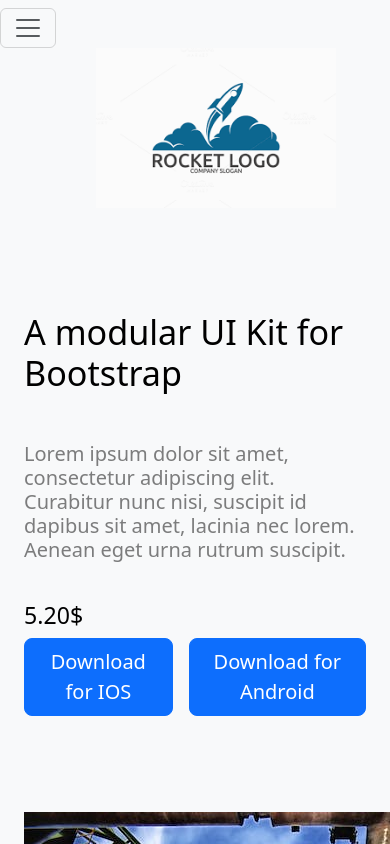
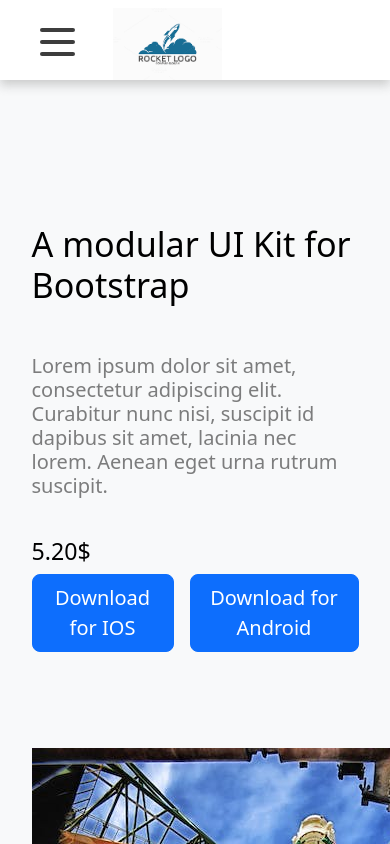
Before and after one commit to Nasa-ria/Nasaria-Mumuni-Frontend-Developer, a React (Create React App) app in the folder ui/: page / in a window 390 px wide. Shown: the top 844 px of the page. Built offline with nearby package versions, Linux system fonts and the light colour scheme; no server answers.

Commit message:
fixed pagination,cad grid and navbar

```diff
--- a/ui/src/components/App.jsx
+++ b/ui/src/components/App.jsx
@@ -11,12 +11,12 @@ function App() {
         <Nav />
         <main>
           <div className="album py-5 bg-light">
-            <div className="container">
+
               <Routes>
                 <Route path="/" exact element={<Home />} />
 
               </Routes>
-            </div>
+
           </div>
         </main>
         < Footer />
--- a/ui/src/components/Home.jsx
+++ b/ui/src/components/Home.jsx
@@ -10,8 +10,11 @@ function Home() {
 
   return (
     <>
-    <div className="">
-     <section className="banner"  >
+
+
+
+      {/* banner */}
+     <section className=" mt-5 " >
         <div className="container pb-5">
           <div className="row py-5 align-items-center ">
             <div className="col-lg-6 ">
@@ -24,17 +27,18 @@ function Home() {
               </div>
             </div>
             <div className="col-6 .col-sm-4.col-lg-8text-lg-rigt text-center mt-5 mt-lg-0">
-              <div className="banner-phone-image"> <img src={rocket} /> </div>
+              <div className="banner-phoneimage"> <img src={rocket} /> </div>
             </div>
           </div>
-        </div>
+       </div>
       </section>
-</div>
+
       {/* About us section */}
-      <section className="py-3 py-md-5" id="about">
-        <div className="container">
-          <div className="row gy-3 gy-md-4 gy-lg-0 align-items-lg-center">
-            <div className="col-12 col-lg-6 col-xl-5">
+      <div style={{width:"100%", backgroundColor:"lightblue",height:"33em"}}>
+      <section className=""  id="about">
+        <div className=" container ">
+          <div className="row gy-3 container-fluid w-100 pt-5">
+            <div className="col-12 col-lg-6 col-xl-5  my-4">
               <img className="img-fluid rounded" loading="lazy" src={aboutimg} style={{ width: "77em" }} alt="About 1" />
             </div>
             <div className="col-12 col-lg-6 col-xl-7">
@@ -75,12 +79,15 @@ function Home() {
               </div>
             </div>
           </div>
+          </div>
+        </section>
         </div>
-      </section>
 
       {/* rocket lit */}
       <RocketList />
-      <p className=""><Link to="nav" smooth={true} duration={500}><i class="bi bi-arrow-up" style={{ fontSize: "3em" }}></i></Link></p>
+      <p className=""><Link to="nav" smooth={true} duration={500}><i class="bi bi-arrow-up" style={{ fontSize: "2em" ,float:"right"}}></i></Link></p>
+
+
     </>
   )
 }
--- a/ui/src/components/Nav.jsx
+++ b/ui/src/components/Nav.jsx
@@ -1,26 +1,28 @@
 import logo from "../Images/logos.png"
 import { Link } from "react-scroll";
+import './Style.css';
 
 
 function Nav() {
   return (
     <>
-      <nav className="navbar navbar-expand-lg navbar-light bg-light" id="nav">
-        <button className="navbar-toggler" type="button" data-toggle="collapse" data-target="#navbarsExample08" aria-controls="navbarsExample08" aria-expanded="false" aria-label="Toggle navigation">
-          <span className="navbar-toggler-icon"></span>
-        </button>
-        <img src={logo} style={{ width: "15em", height: "10em", marginLeft: "6em", }} />
-        <div className="collapse navbar-collapse justify-content-md-center " id="navbarsExample08">
-          <ul className="navbar-nav d-flex">
-            <li className="nav-item " style={{fontSize:"2em"}}>
-              <Link to="about" smooth={true} duration={500}>About</Link>
-            </li>
-            <li className="nav-item" style={{fontSize:"2em"}}>
-              <Link to="rocket" smooth={true} duration={500}>Rockets</Link>
-            </li>
+      <nav className="navbar" id="nav">
+        <div className="navbar-container container">
+          <input type="checkbox" name="" id="" />
+          <div className="hamburger-lines">
+            <span className="line line1"></span>
+            <span className="line line2"></span>
+            <span className="line line3"></span>
+          </div>
+          <ul className="menu-items mb-3">
+            <li><a href="#"> <Link to="" smooth={true} duration={500}>Home</Link></a></li>
+            <li><a href="#"> <Link to="about" smooth={true} duration={500}>About</Link></a></li>
+            <li><a href="#"> <Link to="rocket" smooth={true} duration={500}>Rocket</Link></a></li>
+
           </ul>
+          <img className="-pt-2" src={logo} style={{ width: "17em", height: "4.5em", objectFit: "contain" }} />
         </div>
-   </nav>
+      </nav>
     </>
   )
 }
--- a/ui/src/components/Rocket.jsx
+++ b/ui/src/components/Rocket.jsx
@@ -27,12 +27,11 @@ function Rocket(props){
 
     return(
         <>
-        {console.log(rocket)}
            <h3 className="text-center">{rocket.rocket_name}</h3>
-           <p>Description: {rocket.description}</p>
-           <p>Company: {rocket.company}</p>
-           <p>Country: {rocket.country}</p>
-           <h3> <Link to={rocket.wikipedia}>wikipedia</Link></h3>
+           <p><b>Description:</b> {rocket.description}</p>
+           <p><b>Company:</b> {rocket.company}</p>
+           <p><b>Country:</b> {rocket.country}</p>
+           <h3> <Link to={rocket.wikipedia}>wikipedia Link</Link></h3>
         </>
     )
 }
--- a/ui/src/components/RocketCard.jsx
+++ b/ui/src/components/RocketCard.jsx
@@ -21,8 +21,10 @@ function RocketCard(props) {
 
     return (
         <>
+            <div class="container mt-5 mx-2">
                 <div class="row">
-            <div class="card ">
+                    <div class="col">
+                        <div class="card p-3">
                             <div class="card-body">
                                 <h5 class="card-title text-center"> {props.rocket.rocket_name}</h5>
                                 <p class="card-text">{truncatedDescription}......</p>
@@ -32,7 +34,8 @@ function RocketCard(props) {
                                         <button className="btn btn-lg btn-primary" onClick={openPopup}>View Details</button>
 
                                     </div>
-
+                                </div>
+                            </div>
                         </div>
                     </div>
                 </div>
@@ -43,7 +46,7 @@ function RocketCard(props) {
                     <div className="popup">
                         <div className="popup-content">
                             <Rocket rocket={props.rocket} />
-                            <button className="btn btn-lg btn-primary" onClick={closePopup}>Close</button>
+                            <button className="btn  btn-primary" onClick={closePopup}>Close</button>
                         </div>
                     </div>
                 )}
--- a/ui/src/components/Style.css
+++ b/ui/src/components/Style.css
@@ -1,4 +1,6 @@
 /* styles.css */
+
+
 * {
 	margin: 0;
 	padding: 0;
@@ -6,10 +8,12 @@
 }
 
 .rocket-card {
-    border: 1px solid #ccc;
+    border: 1px solid #cccccc;
     padding: 10px;
     margin: 10px;
     border-radius: 5px;
+    width: 25em;
+
   }
 
   .popup {
@@ -22,6 +26,7 @@
     display: flex;
     justify-content: center;
     align-items: center;
+    z-index: 1000;
   }
 
   .popup-content {
@@ -29,6 +34,8 @@
     padding: 20px;
     border-radius: 8px;
     box-shadow: 0 0 10px rgba(0, 0, 0, 0.3);
+    width: 25em;
+
   }
   .search-results-header {
     display: flex;
@@ -36,3 +43,150 @@
     align-items: center;
     margin-bottom: 10px;
   }
+
+
+  .navbar input[type="checkbox"],
+.navbar .hamburger-lines{
+    display: none;
+}
+.container{
+    max-width: 1200px;
+    width: 90%;
+    margin: auto;
+}
+.navbar{
+    box-shadow: 0px 5px 10px 0px #aaaaaa9f;
+    /* position: fixed; */
+    width: 100%;
+    background: #ffffff2a;
+    color: #000;
+    opacity: 0.85;
+    z-index: 100;
+}
+.navbar-container{
+    display: flex;
+    justify-content: space-between;
+    height: 64px;
+    align-items: center;
+}
+.menu-items{
+    order: 2;
+    display: flex;
+
+}
+/* .logo{
+    order: 1;
+    /* font-size: 2.3rem; */
+/* } */
+.menu-items li{
+    list-style: none;
+    margin-left: 1.5rem;
+    font-size: 1.3rem;
+
+}
+.navbar a{
+    color: #444;
+    text-decoration: none;
+    font-weight: 500;
+    transition: color 0.3s ease-in-out;
+}
+.navbar a:hover{
+    color: #117964;
+}
+@media (max-width: 768px){
+    .navbar{
+        opacity: 0.95;
+    }
+    .navbar-container input[type="checkbox"],
+    .navbar-container .hamburger-lines{
+        display: block;
+    }
+    .navbar-container{
+        display: block;
+        position: relative;
+        height: 64px;
+    }
+    .navbar-container input[type="checkbox"]{
+        position: absolute;
+        display: block;
+        height: 32px;
+        width: 30px;
+        top: 20px;
+        left: 20px;
+        z-index: 5;
+        opacity: 0;
+        cursor: pointer;
+    }
+    .navbar-container .hamburger-lines{
+        display: block;
+        height: 28px;
+        width: 35px;
+        position: absolute;
+        top: 20px;
+        left: 20px;
+        z-index: 2;
+        display: flex;
+        flex-direction: column;
+        justify-content: space-between;
+    }
+    .navbar-container .hamburger-lines .line{
+        display: block;
+        height: 4px;
+        width: 100%;
+        border-radius: 10px;
+        background: #333;
+    }
+    .navbar-container .hamburger-lines .line1{
+        transform-origin: 0% 0%;
+        transition: transform 0.3s ease-in-out;
+    }
+    .navbar-container .hamburger-lines .line2{
+        transition: transform 0.2s ease-in-out;
+    }
+    .navbar-container .hamburger-lines .line3{
+        transform-origin: 0% 100%;
+        transition: transform 0.3s ease-in-out;
+    }
+    .navbar .menu-items{
+        padding-top: 100px;
+        background: #fff;
+        height: 100vh;
+        max-width: 300px;
+        transform: translate(-150%);
+        display: flex;
+        flex-direction: column;
+        margin-left: -40px;
+        padding-left: 40px;
+        transition: transform 0.5s ease-in-out;
+        box-shadow:  5px 0px 10px 0px #aaa;
+        overflow: scroll;
+    }
+    .navbar .menu-items li{
+        margin-bottom: 1.8rem;
+        font-size: 1.1rem;
+        font-weight: 500;
+    }
+    .logo{
+        position: absolute;
+        top: 10px;
+        right: 15px;
+        font-size: 2.5rem;
+    }
+    .navbar-container input[type="checkbox"]:checked ~ .menu-items{
+        transform: translateX(0);
+    }
+    .navbar-container input[type="checkbox"]:checked ~ .hamburger-lines .line1{
+        transform: rotate(45deg);
+    }
+    .navbar-container input[type="checkbox"]:checked ~ .hamburger-lines .line2{
+        transform: scaleY(0);
+    }
+    .navbar-container input[type="checkbox"]:checked ~ .hamburger-lines .line3{
+        transform: rotate(-45deg);
+    }
+}
+@media (max-width: 500px){
+    .navbar-container input[type="checkbox"]:checked ~ .logo{
+        display: none;
+    }
+}
```
Also changed, not shown: ui/src/components/RocketList.jsx (+18 -15 lines). Lines whose indentation alone changed are shown as unchanged.
